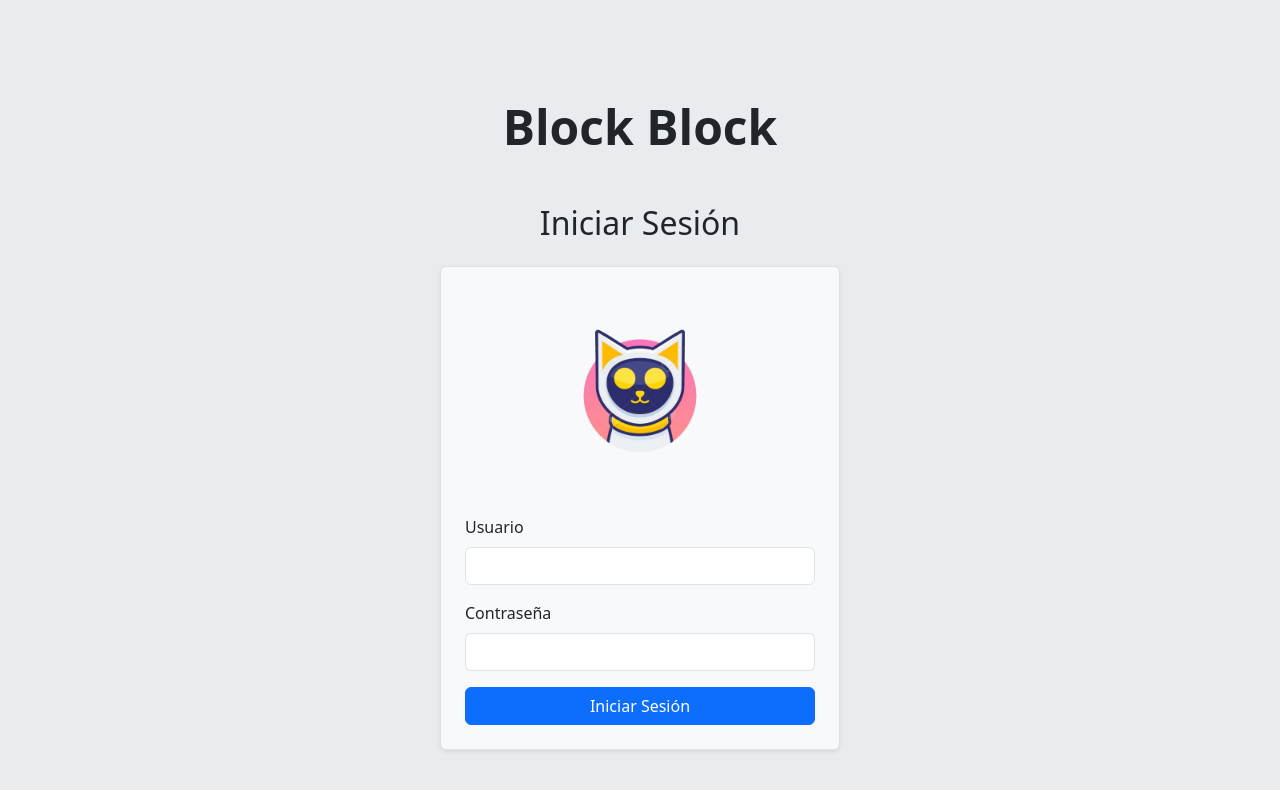
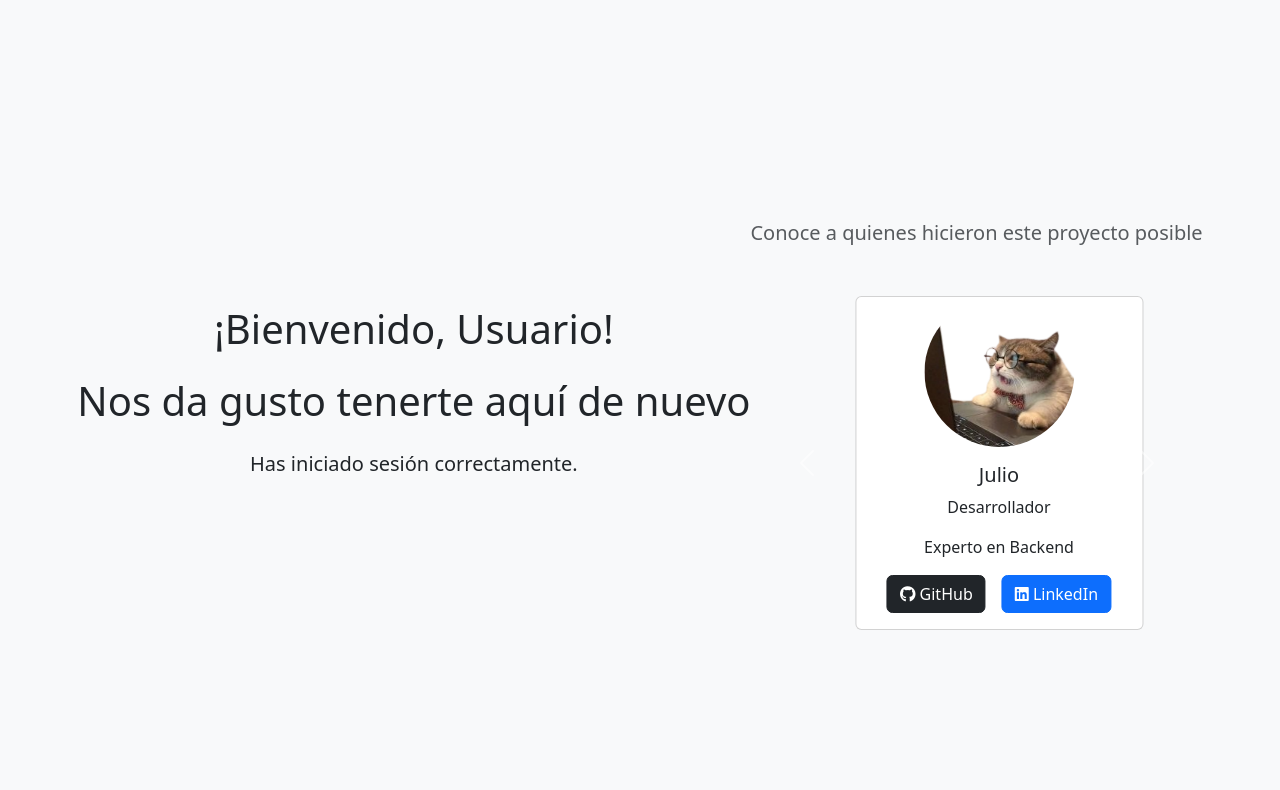
Before and after one commit to DeniseRea/Block_, a React (Vite) app in the folder Block-chain/: page /welcome in a window 1280 px wide. Shown: the top 790 px of the page. Built offline with nearby package versions, Linux system fonts and the light colour scheme.

Commit message:
ADD feature Login - Welcome
Login link Welcome

```diff
--- a/Block-chain/package.json
+++ b/Block-chain/package.json
@@ -14,6 +14,7 @@
     "prop-types": "^15.8.1",
     "react": "^19.1.0",
     "react-dom": "^19.1.0",
+    "react-router-dom": "^7.6.3",
     "sweetalert2": "^11.22.2"
   },
   "devDependencies": {
--- /dev/null
+++ b/Block-chain/src/components/TeamCarousel.jsx
@@ -0,0 +1,60 @@
+// src/components/TeamCarousel.jsx
+import { useEffect } from "react";
+import { TeamMemberCard } from "./TeamMemberCard";
+
+export const TeamCarousel = ({ team }) => {
+  useEffect(() => {
+    const carouselElement = document.getElementById("teamCarousel");
+    if (carouselElement) {
+      new bootstrap.Carousel(carouselElement, {
+        interval: 5000,
+        ride: "carousel",
+      });
+    }
+  }, []);
+
+  return (
+    <div
+      id="teamCarousel"
+      className="carousel slide"
+      data-bs-ride="carousel"
+      data-bs-interval="5000"
+    >
+      <div className="carousel-inner">
+        {team.map((member, index) => (
+          <div
+            key={index}
+            className={`carousel-item ${index === 0 ? "active" : ""}`}
+          >
+            <div className="d-flex justify-content-center">
+              <TeamMemberCard
+                photo={member.photo}
+                name={member.name}
+                role={member.role}
+                description={member.description}
+                github={member.github}
+                linkedin={member.linkedin}
+              />
+            </div>
+          </div>
+        ))}
+      </div>
+      <button
+        className="carousel-control-prev"
+        type="button"
+        data-bs-target="#teamCarousel"
+        data-bs-slide="prev"
+      >
+        <span className="carousel-control-prev-icon" />
+      </button>
+      <button
+        className="carousel-control-next"
+        type="button"
+        data-bs-target="#teamCarousel"
+        data-bs-slide="next"
+      >
+        <span className="carousel-control-next-icon" />
+      </button>
+    </div>
+  );
+};
--- /dev/null
+++ b/Block-chain/src/components/TeamMemberCard.jsx
@@ -0,0 +1,32 @@
+// src/components/TeamMemberCard.jsx
+import PropTypes from 'prop-types';
+
+export const TeamMemberCard = ({ photo, name, role, description, github, linkedin }) => {
+  return (
+    <div className="card text-center" style={{ width: "18rem" }}>
+      <img src={photo} alt={name} className="card-img-top rounded-circle" style={{ width: "150px", margin: "auto" }} />
+      <div className="card-body">
+        <h5 className="card-title">{name}</h5>
+        <p className="card-text">{role}</p>
+        <p className="card-text">{description}</p>
+        <div className="d-flex justify-content-center gap-3">
+          <a href={github} className="btn btn-dark" target="_blank" rel="noopener noreferrer">
+            <i className="fab fa-github"></i> GitHub
+          </a>
+          <a href={linkedin} className="btn btn-primary" target="_blank" rel="noopener noreferrer">
+            <i className="fab fa-linkedin"></i> LinkedIn
+          </a>
+        </div>
+      </div>
+    </div>
+  );
+};
+
+TeamMemberCard.propTypes = {
+  photo: PropTypes.string.isRequired,
+  name: PropTypes.string.isRequired,
+  role: PropTypes.string.isRequired,
+  description: PropTypes.string.isRequired,
+  github: PropTypes.string,
+  linkedin: PropTypes.string
+};
--- a/Block-chain/src/main.jsx
+++ b/Block-chain/src/main.jsx
@@ -1,33 +1,31 @@
-import { StrictMode } from 'react';
-import { createRoot } from 'react-dom/client';
-import LoginPage from "./pages/Login/LoginPage.jsx";
-import { WelcomePage } from "./pages/Welcome/WelcomePage.jsx";
-import { UpdatePage } from "./pages/Update/UpdatePage.jsx";
-import { ListBlock } from './pages/ListBlock/ListBlock.jsx';
-import { AuditPage } from './pages/Validation/AuditPage.jsx';
-import { ConfigPage } from './pages/Config/ConfigPage.jsx';
-import { HelpPage } from './pages/Help/HelpPage.jsx';
-import { MascotPage } from './pages/Mascot/MascotPage.jsx';
+import { StrictMode } from "react";
+import { createRoot } from "react-dom/client";
+import { BrowserRouter, Routes, Route } from "react-router-dom";
+import LoginPage from "./pages/Login/LoginPage";
+import {WelcomePage} from "./pages/Welcome/WelcomePage";
 
 // Importación de estilos y scripts necesarios
-import 'bootstrap/dist/css/bootstrap.min.css';
-
+import "bootstrap/dist/css/bootstrap.min.css";
 
 // Agregar Bootstrap JS dinámicamente
-const bootstrapScript = document.createElement('script');
-bootstrapScript.src = "https://cdn.jsdelivr.net/npm/bootstrap@5.3.0/dist/js/bootstrap.bundle.min.js";
+const bootstrapScript = document.createElement("script");
+bootstrapScript.src =
+  "https://cdn.jsdelivr.net/npm/bootstrap@5.3.0/dist/js/bootstrap.bundle.min.js";
 bootstrapScript.defer = true;
 document.head.appendChild(bootstrapScript);
 
-createRoot(document.getElementById('root')).render(
+const fontAwesomeLink = document.createElement("link");
+fontAwesomeLink.href = "https://cdnjs.cloudflare.com/ajax/libs/font-awesome/6.0.0-beta3/css/all.min.css";
+fontAwesomeLink.rel = "stylesheet";
+document.head.appendChild(fontAwesomeLink);
+
+createRoot(document.getElementById("root")).render(
   <StrictMode>
-    <LoginPage />
-   { /*<WelcomePage name="Christopher" />
-    <UpdatePage />
-    <ListBlock />
-    <AuditPage />
-    <ConfigPage />
-    <HelpPage />
-    <MascotPage/>*/}
+    <BrowserRouter>
+      <Routes>
+        <Route path="/" element={<LoginPage />} />
+        <Route path="/welcome" element={<WelcomePage name="Usuario" />} />
+      </Routes>
+    </BrowserRouter>
   </StrictMode>
 );
--- a/Block-chain/src/pages/Login/LoginPage.jsx
+++ b/Block-chain/src/pages/Login/LoginPage.jsx
@@ -1,14 +1,18 @@
 import { SectionTitle } from "../../components/SectionTitle";
 import { LoginForm } from "./LoginForm";
 import { useState } from "react";
+import { useNavigate } from "react-router-dom";
 
 export default function LoginPage() {
   const [username, setUsername] = useState("");
   const [password, setPassword] = useState("");
+  const navigate = useNavigate(); // Hook para redirigir
 
   const handleLogin = (e) => {
     e.preventDefault();
+    // Aquí puedes agregar lógica de validación si es necesario
     alert(`Usuario: ${username}, Contraseña: ${password}`);
+    navigate("/welcome"); // Redirige a la página WelcomePage
   };
 
   return (
--- a/Block-chain/src/pages/Welcome/WelcomePage.jsx
+++ b/Block-chain/src/pages/Welcome/WelcomePage.jsx
@@ -1,4 +1,34 @@
+import { SectionTitle } from "../../components/SectionTitle";
+import { TeamCarousel } from "../../components/TeamCarousel";
+
 export const WelcomePage = ({ name }) => {
+  const team = [
+    {
+      photo: "/src/assets/profile.png",
+      name: "Mesias",
+      role: "Desarrolladora",
+      description: "Especialista en Frontend",
+      github: "https://github.com/denise",
+      linkedin: "https://www.linkedin.com/in/denise/",
+    },
+    {
+      photo: "/src/assets/profile.png",
+      name: "Julio",
+      role: "Desarrollador",
+      description: "Experto en Backend",
+      github: "https://github.com/alejandro",
+      linkedin: "https://www.linkedin.com/in/alejandro/",
+    },
+    {
+      photo: "/src/assets/profile.png",
+      name: "Denise",
+      role: "Diseñadora",
+      description: "Creativa y apasionada por el diseño",
+      github: "https://github.com/denise",
+      linkedin: "https://www.linkedin.com/in/denise/",
+    },
+  ];
+
   return (
     <div className="d-flex justify-content-center align-items-center vh-100 bg-light">
       <div className="text-center">
@@ -6,6 +36,15 @@ export const WelcomePage = ({ name }) => {
         <h1 className="mb-4">Nos da gusto tenerte aquí de nuevo</h1>
         <p className="lead">Has iniciado sesión correctamente.</p>
       </div>
+      <div>
+        <SectionTitle subtitle="Conoce a quienes hicieron este proyecto posible" />
+        <div
+          className="d-flex justify-content-center mt-4"
+          style={{ width: "400px", margin: "0 auto" }} // Limitar ancho del carrusel
+        >
+          <TeamCarousel team={team} />
+        </div>
+      </div>
     </div>
   );
 };
```
Also changed, not shown: Block-chain/src/assets/profile.png (added), Block-chain/src/pages/Home/HomePage.jsx (added), 1 other file (tests, documents, lock files or other folders).
